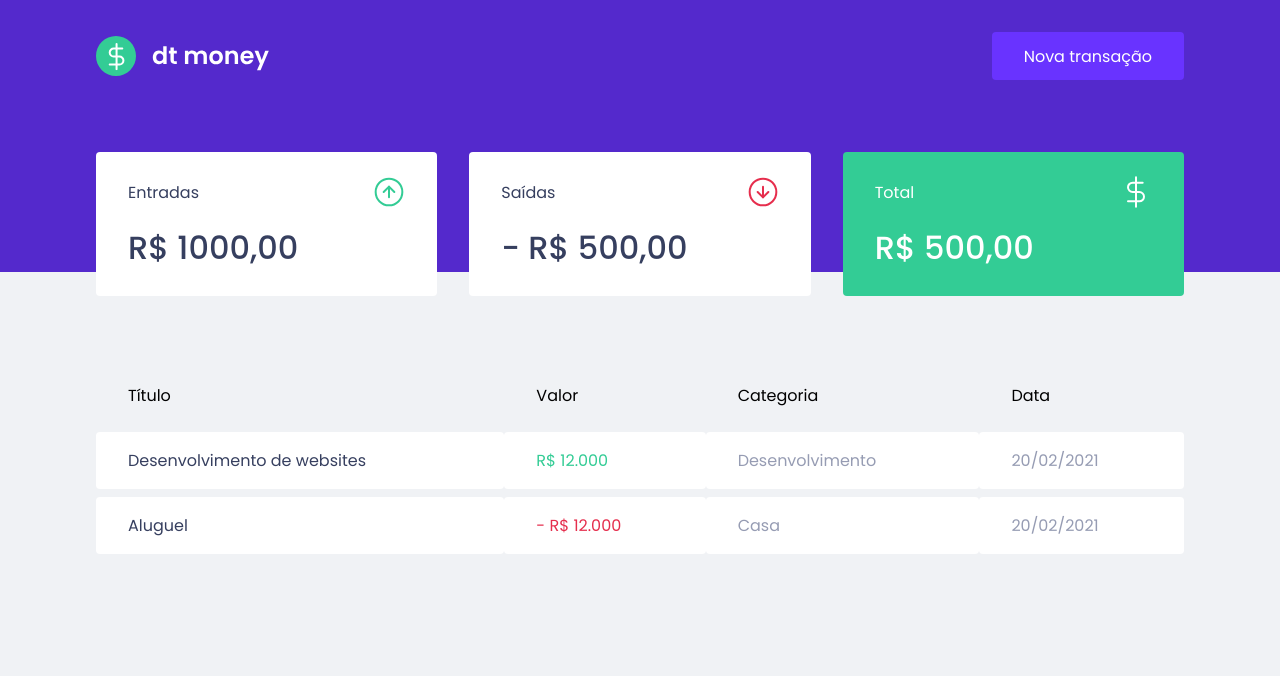
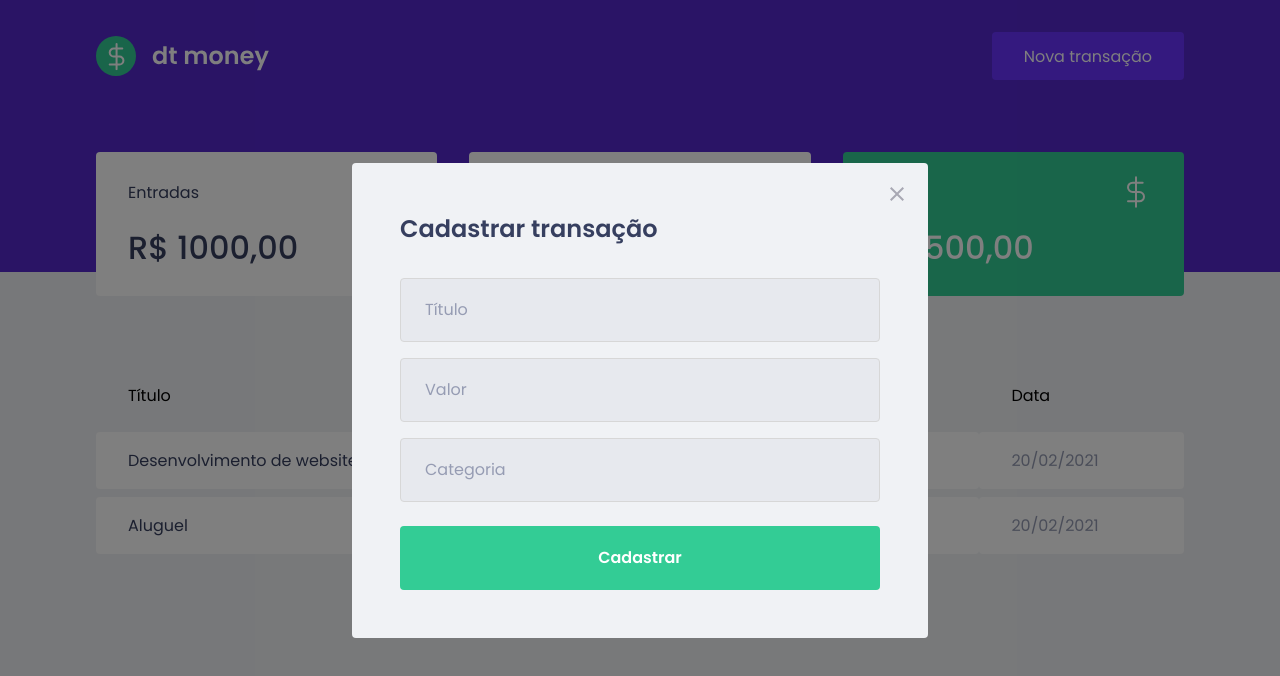
Before and after one commit to LeonardoCampello-dev/dt-money, a React (Create React App) app: page / in a window 1280 px wide. Both pictures are taken after a click on the button "Nova transação". Shown: the top 676 px of the page. Built offline with nearby package versions, Linux system fonts and the light colour scheme; no server answers; what miragejs would draw is missing.

Commit message:
🚧 Work in Progress: Creating Modal

```diff
--- a/package.json
+++ b/package.json
@@ -7,6 +7,7 @@
     "miragejs": "^0.1.41",
     "react": "^17.0.2",
     "react-dom": "^17.0.2",
+    "react-modal": "^3.12.1",
     "react-scripts": "4.0.3",
     "styled-components": "^5.2.3",
     "web-vitals": "^1.0.1"
@@ -19,6 +20,7 @@
     "@types/node": "^12.0.0",
     "@types/react": "^17.0.0",
     "@types/react-dom": "^17.0.0",
+    "@types/react-modal": "^3.12.0",
     "@types/styled-components": "^5.1.9",
     "typescript": "^4.1.2"
   },
--- a/src/App.tsx
+++ b/src/App.tsx
@@ -1,15 +1,35 @@
-import { Fragment } from "react";
+import { Fragment, useState } from "react";
 
 import { Header } from "./components/Header";
 import { Dashboard } from "./components/Dashboard";
+import { NewTransactionModal } from "./components/NewTransactionModal";
 
 import { GlobalStyle } from "./styles/global";
 
 export function App() {
+  const [isNewTransactionModalOpen, setIsNewTransactionModalOpen] = useState(
+    false
+  );
+
+  function handleOpenNewTransactionModal() {
+    setIsNewTransactionModalOpen(true);
+  }
+
+  function handleCloseNewTransactionModal() {
+    setIsNewTransactionModalOpen(false);
+  }
+
   return (
     <Fragment>
-      <Header />
+      <Header onOpenNewTransactionModal={handleOpenNewTransactionModal} />
+
       <Dashboard />
+
+      <NewTransactionModal
+        isOpen={isNewTransactionModalOpen}
+        onRequestClose={handleCloseNewTransactionModal}
+      />
+
       <GlobalStyle />
     </Fragment>
   );
--- a/src/components/Header/index.tsx
+++ b/src/components/Header/index.tsx
@@ -2,13 +2,17 @@
 
 import { Container, Content } from "./styles";
 
-export function Header() {
+interface HeaderProps {
+  onOpenNewTransactionModal: () => void;
+}
+
+export function Header({ onOpenNewTransactionModal }: HeaderProps) {
   return (
     <Container>
       <Content>
         <img src={logoImg} alt="dt money" />
 
-        <button>Nova transação</button>
+        <button onClick={onOpenNewTransactionModal}>Nova transação</button>
       </Content>
     </Container>
   );
--- /dev/null
+++ b/src/components/NewTransactionModal/index.tsx
@@ -0,0 +1,45 @@
+import Modal from "react-modal";
+import { Container } from "./styles";
+
+import closeImg from "../../assets/close.svg";
+
+Modal.setAppElement("#root");
+
+interface NewTransactionModalProps {
+  isOpen: boolean;
+  onRequestClose: () => void;
+}
+
+export function NewTransactionModal({
+  isOpen,
+  onRequestClose,
+}: NewTransactionModalProps) {
+  return (
+    <Modal
+      isOpen={isOpen}
+      onRequestClose={onRequestClose}
+      overlayClassName="react-modal-overlay"
+      className="react-modal-content"
+    >
+      <button
+        type="button"
+        onClick={onRequestClose}
+        className="react-modal-close"
+      >
+        <img src={closeImg} alt="Fechar modal" />
+      </button>
+
+      <Container>
+        <h2>Cadastrar transação</h2>
+
+        <input placeholder="Título" />
+
+        <input type="number" placeholder="Valor" />
+
+        <input placeholder="Categoria" />
+
+        <button type="submit">Cadastrar</button>
+      </Container>
+    </Modal>
+  );
+}
--- /dev/null
+++ b/src/components/NewTransactionModal/styles.ts
@@ -0,0 +1,57 @@
+import styled from "styled-components";
+
+export const Container = styled.form`
+  h2 {
+    color: var(--text-title);
+
+    font-size: 1.5rem;
+    margin-bottom: 2rem;
+  }
+
+  input {
+    width: 100%;
+
+    padding: 0 1.5rem;
+    height: 4rem;
+
+    border-radius: 0.25rem;
+    border: 1px solid #d7d7d7;
+
+    background-color: #e7e9ee;
+
+    font-weight: 400;
+    font-size: 1rem;
+
+    &::placeholder {
+      color: var(--text-body);
+    }
+
+    & + input {
+      margin-top: 1rem;
+    }
+  }
+
+  button[type="submit"] {
+    width: 100%;
+
+    padding: 0 1.5rem;
+    height: 4rem;
+
+    background-color: var(--green);
+    color: #fff;
+
+    border-radius: 0.25rem;
+    border: 0;
+
+    font-size: 1rem;
+    font-weight: 600;
+
+    margin-top: 1.5rem;
+
+    transition: filter 0.2s;
+
+    &:hover {
+      filter: brightness(0.95);
+    }
+  }
+`;
--- a/src/styles/global.ts
+++ b/src/styles/global.ts
@@ -55,4 +55,47 @@
     opacity: 0.6;
     cursor: not-allowed;
   }
+
+  .react-modal-overlay {
+    background-color: rgba(0, 0, 0, 0.5);
+
+    position: fixed;
+
+    top: 0;
+    right: 0;
+    bottom: 0;
+    left: 0;
+
+    display: flex;
+    align-items: center;
+    justify-content: center;
+  }
+
+  .react-modal-content {
+    width: 100%;
+    max-width: 576px;
+
+    background-color: var(--background);
+
+    padding: 3rem;
+    position: relative;
+
+    border-radius: 0.25rem;
+  }
+
+  .react-modal-close {
+    position: absolute;
+
+    right: 1.5rem;
+    top: 1.5rem;
+
+    border: 0;
+    background: transparent;
+
+    transition: filter 0.2s;
+
+    &:hover {
+      filter: brightness(0.8);
+    }
+  }
 `;
```
Also changed, not shown: 1 other file (tests, documents, lock files or other folders).
